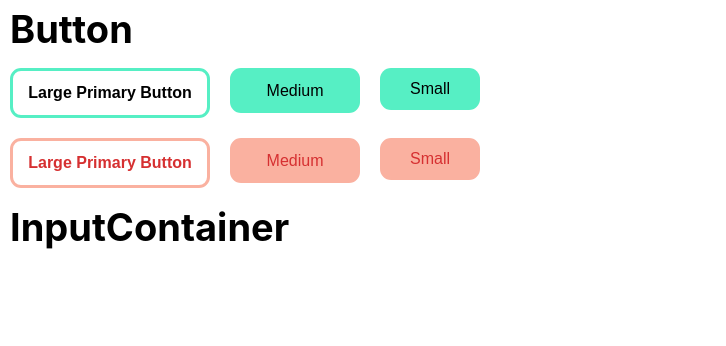
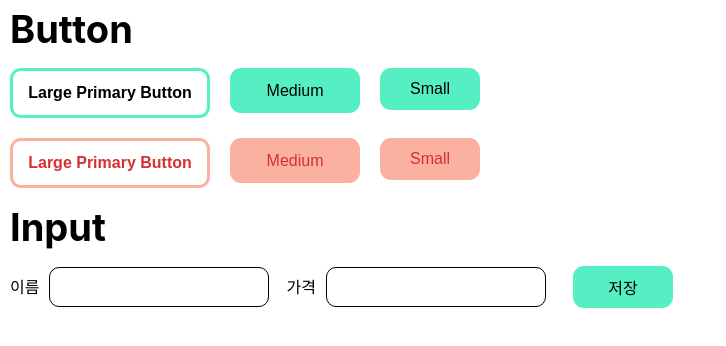
Before and after one commit to hdlee0619/styled-components-prac, a React (Create React App) app: page / in a window 1280 px wide. Shown: the top 346 px of the page, without its empty margins (0-726 px from the left). Built offline with nearby package versions, Linux system fonts and the light colour scheme.

Commit message:
feat: Input 컴포넌트 추가

```diff
--- /dev/null
+++ b/src/components/InputBox.jsx
@@ -0,0 +1,17 @@
+import React from 'react';
+import styled from 'styled-components';
+
+const Input = styled.input`
+  margin: 0 1.0625rem 0 0.625rem;
+`;
+
+function InputBox({ children, ...props }) {
+  return (
+    <>
+      <h3>{children}</h3>
+      <Input {...props}></Input>
+    </>
+  );
+}
+
+export default InputBox;
--- a/src/components/InputContainer.jsx
+++ b/src/components/InputContainer.jsx
@@ -1,10 +1,51 @@
-import React from 'react';
+import React, { useState, useCallback } from 'react';
+import InputBox from './InputBox';
+import Btn from './Btn';
+import styled from 'styled-components';
+
+const InputWrapper = styled.form`
+  display: flex;
+  align-items: center;
+  margin: 0.625rem;
+`;
 
 function InputContainer() {
+  const [{ userName, price }, setInputValue] = useState({ userName: '', price: '' });
+
+  const inputHandler = useCallback((e) => {
+    if (e.target.name === 'price') {
+      const { name, value } = e.target;
+      const onlyNumber = value.replace(/[^0-9]/g, '');
+      const removedCommaValue = Number(onlyNumber.replaceAll(',', ''));
+      setInputValue((prev) => ({ ...prev, [name]: removedCommaValue.toLocaleString() }));
+    } else if (e.target.name === 'userName') {
+      const { name, value } = e.target;
+      setInputValue((prev) => ({ ...prev, [name]: value }));
+    }
+  }, []);
+
+  const submit = (event) => {
+    event.preventDefault();
+    if (userName.length === 0) {
+      return alert('이름이 궁금해여😎');
+    }
+    alert(`userName : ${userName}  price : ${Number(price.split(',').join(''))}`);
+    setInputValue({ userName: '', price: '' });
+  };
+
   return (
-    <div>
-      <h2>InputContainer</h2>
-    </div>
+    <>
+      <h2>Input</h2>
+      <InputWrapper action="/" onSubmit={submit}>
+        <InputBox onChange={inputHandler} value={userName} name="userName">
+          이름
+        </InputBox>
+        <InputBox type="text" onChange={inputHandler} value={price} name="price">
+          가격
+        </InputBox>
+        <Btn smBtn>저장</Btn>
+      </InputWrapper>
+    </>
   );
 }
 
```
